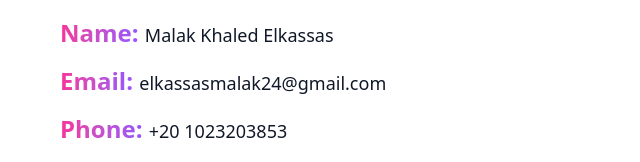
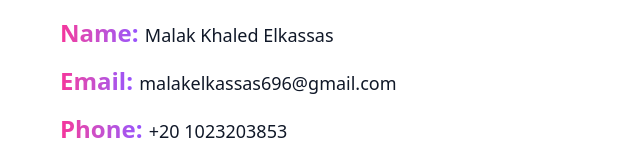
Before and after one commit to malakelkassas/Portfolio, a plain HTML site: page index.html in a window 1280 px wide. Shown: the part 1211-1373 px from the top of the page, 620-1260 px from the left. Drawn offline with nearby package versions, Linux system fonts and the light colour scheme.

Commit message:
Add files via upload

```diff
--- a/index.html
+++ b/index.html
@@ -133,7 +133,7 @@
             </strong>Malak Khaled Elkassas</li>
           <li><strong
               class="text-2xl bg-linear-to-r from-pink-500 to-violet-500 bg-clip-text font-extrabold text-transparent">Email:
-            </strong>elkassasmalak24@gmail.com</li>
+            </strong>malakelkassas696@gmail.com</li>
           <li><strong
               class="text-2xl bg-linear-to-r from-pink-500 to-violet-500 bg-clip-text font-extrabold text-transparent">Phone:
             </strong>+20 1023203853</li>
```
